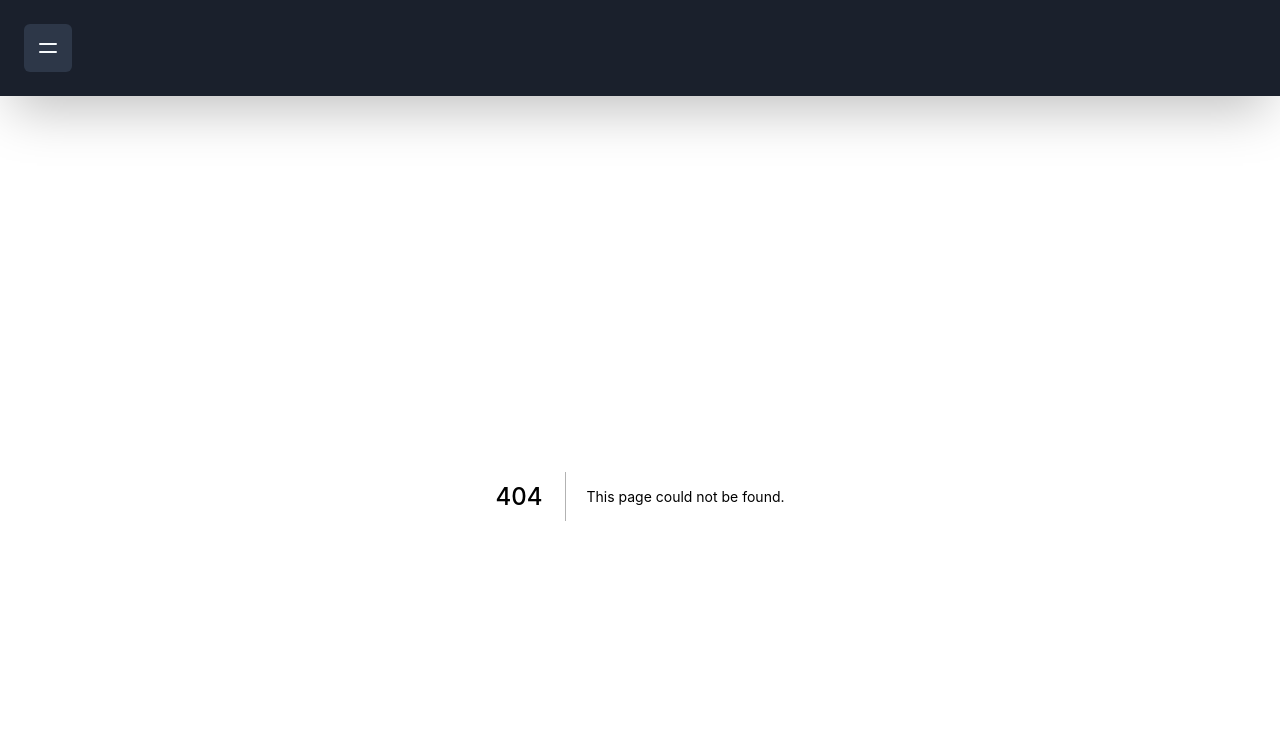
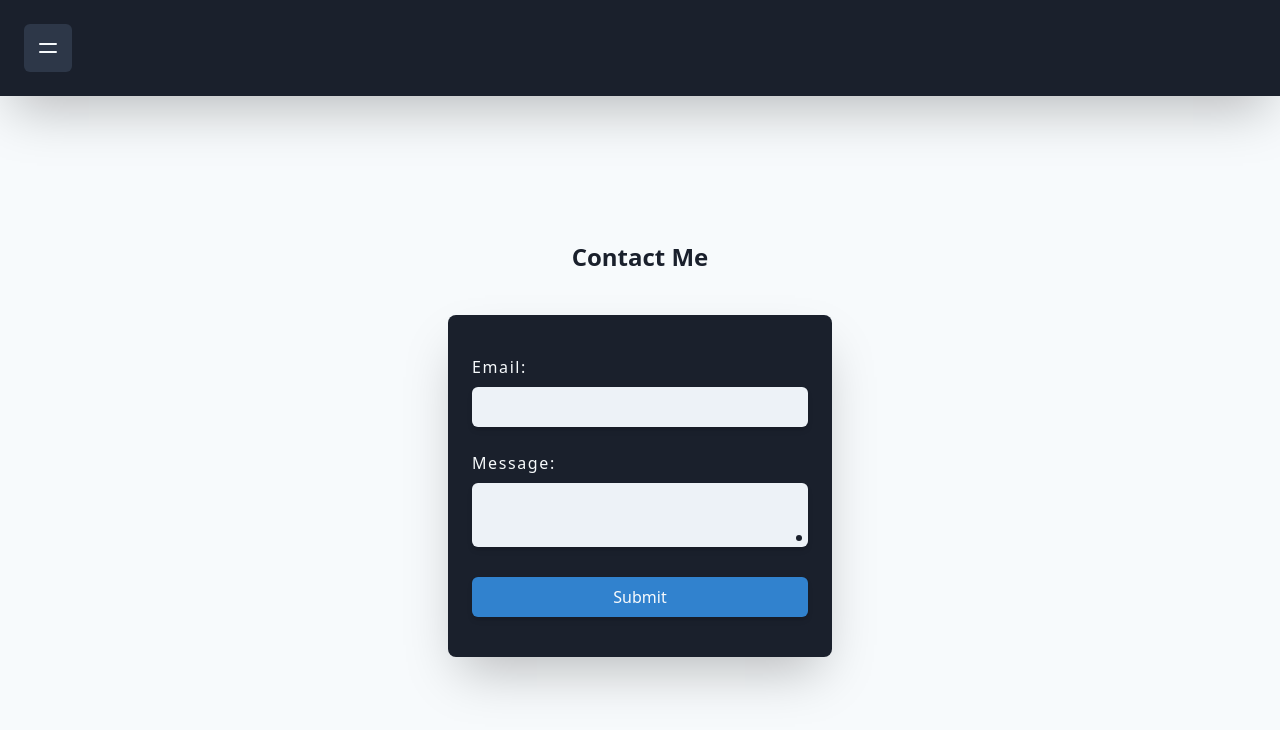
Before and after one commit to AHBruns/mercury, a Next.js app: page /contact-me in a window 1280 px wide. Before the commit this address had no page. Shown: the top 730 px of the page. Built offline with nearby package versions, Linux system fonts and the light colour scheme.

Commit message:
AHB :: contact me

```diff
--- a/components/Header.js
+++ b/components/Header.js
@@ -5,7 +5,7 @@ export default ({ data }) => {
   const [menuIsOpen, setMenuIsOpen] = useState(false);
 
   return (
-    <>
+    <div className="relative">
       <nav className="sticky top-0 left-0 right-0 z-20 flex flex-wrap p-3 bg-gray-900">
         <button
           className="z-20 flex items-center justify-center p-3 m-3 text-gray-100 transition-all duration-1000 ease-in-out transform bg-gray-800 rounded-md focus:outline-none hover:rounded-full hover:rotate-180 focus:bg-gray-700"
@@ -47,7 +47,7 @@ export default ({ data }) => {
         </button>
       </nav>
       <div
-        className={`fixed p-3 bg-gray-900 w-full transition-all ease-in-out duration-1000 border-gray-800 border-t-2 border-solid block shadow-2xl transform ${
+        className={`absolute p-3 bg-gray-900 w-full transition-all ease-in-out duration-1000 border-gray-800 border-t-2 border-solid block shadow-2xl transform ${
           menuIsOpen ? "translate-y-0 -mb-0" : "-translate-y-full -mb-32"
         }`}
       >
@@ -76,6 +76,6 @@ export default ({ data }) => {
           )}
         </nav>
       </div>
-    </>
+    </div>
   );
 };
--- a/pages/_app.js
+++ b/pages/_app.js
@@ -6,20 +6,19 @@ import "../tailwind.css";
 const staticProps = {
   navBar: [
     { text: "Home", href: "/" },
+    { text: "Skills", href: "/skills" },
     { text: "Portfolio", href: "/portfolio" },
-    // { text: "Projects", href: "/projects" },
-    { text: "Skills", href: "/skills" },
     { text: "Résumé", href: "/alex-bruns-resume.pdf" },
-    // { text: "Contact Me", href: "/contact-me" },
+    { text: "Contact Me", href: "/contact-me" },
   ],
 };
 
 export default ({ Component, pageProps }) => {
   return (
-    <>
+    <div className="flex flex-col min-h-screen">
       <Header data={staticProps.navBar} />
       <Component {...pageProps} />
       <script> </script>
-    </>
+    </div>
   );
 };
--- /dev/null
+++ b/pages/contact-me.js
@@ -0,0 +1,63 @@
+import React, { useState } from "react";
+
+export default () => {
+  const [status, setStatus] = useState("");
+
+  const submitForm = async (ev) => {
+    ev.preventDefault();
+    const form = ev.target;
+    const data = new FormData(form);
+    const xhr = new XMLHttpRequest();
+    xhr.open(form.method, form.action);
+    xhr.setRequestHeader("Accept", "application/json");
+    xhr.onreadystatechange = () => {
+      if (xhr.readyState !== XMLHttpRequest.DONE) return;
+      if (xhr.status === 200) {
+        form.reset();
+        setStatus("SUCCESS");
+      } else {
+        setStatus("ERROR");
+      }
+    };
+    xhr.send(data);
+  };
+
+  return (
+    <div className="flex flex-col items-center justify-center flex-1 w-screen px-4 py-10 bg-gray-100">
+      <h1 className="text-2xl font-bold text-gray-900">Contact Me</h1>
+      <form
+        onSubmit={submitForm}
+        action="https://formspree.io/mgelnpeg"
+        method="POST"
+        className="flex flex-col w-full max-w-sm px-6 py-10 mt-10 bg-gray-900 rounded-lg shadow-2xl"
+      >
+        <label className="tracking-widest text-gray-100 text-md">Email:</label>
+        <input
+          type="email"
+          name="email"
+          className="px-4 py-2 mt-2 text-gray-900 placeholder-gray-800 bg-gray-200 rounded-md shadow-md focus:outline-none hover:bg-gray-300 focus:bg-gray-100"
+        />
+        <label className="mt-6 tracking-widest text-gray-100 text-md">
+          Message:
+        </label>
+        <div className="mt-2 textarea-dragger">
+          <textarea
+            type="text"
+            name="message"
+            className="w-full px-4 py-2 text-gray-900 placeholder-gray-800 bg-gray-200 rounded-md shadow-md focus:outline-none hover:bg-gray-300 focus:bg-gray-100"
+          />
+        </div>
+        {status === "SUCCESS" ? (
+          <p className="mt-6 text-gray-100">Thanks!</p>
+        ) : (
+          <button className="p-2 mt-6 text-gray-100 bg-blue-600 rounded-md shadow-md focus:outline-none focus:bg-blue-700 hover:bg-blue-500">
+            Submit
+          </button>
+        )}
+        {status === "ERROR" && (
+          <p className="mt-6 text-gray-100">Ooops! There was an error.</p>
+        )}
+      </form>
+    </div>
+  );
+};
--- a/pages/index.js
+++ b/pages/index.js
@@ -2,7 +2,7 @@ import React from "react";
 
 export default () => {
   return (
-    <div className="flex flex-col items-center justify-center w-screen h-screen pt-32 -mt-32 bg-gray-100">
+    <div className="flex flex-col items-center justify-center flex-1 w-screen bg-gray-100">
       <h1 className="text-6xl font-bold">
         <span className="text-blue-600">Alex</span>&nbsp;
         <span className="text-gray-700">Bruns</span>
--- a/pages/skills.js
+++ b/pages/skills.js
@@ -1,27 +1,9 @@
-import React, { useState, useEffect } from "react";
-
-const shuffle = (array) => {
-  var currentIndex = array.length,
-    temporaryValue,
-    randomIndex;
-  while (0 !== currentIndex) {
-    randomIndex = Math.floor(Math.random() * currentIndex);
-    currentIndex -= 1;
-    temporaryValue = array[currentIndex];
-    array[currentIndex] = array[randomIndex];
-    array[randomIndex] = temporaryValue;
-  }
-  return array;
-};
+import React, { useState } from "react";
 
 export default ({ skills, tags }) => {
   const [pickedTags, setPickedTags] = useState([]);
   const [unpickedTags, setUnpickedTags] = useState([...tags]);
   const [filteringIsOpen, setFilteringIsOpen] = useState(false);
-
-  useEffect(() => {
-    shuffle(skills);
-  }, [skills]);
 
   return (
     <div>
@@ -136,7 +118,7 @@ export default ({ skills, tags }) => {
           .map((skill) => {
             return (
               <div className="p-2" key={skill.name}>
-                <div className="px-2 py-1 bg-blue-500 rounded-lg hover:bg-blue-400 focus:bg-blue-600 hover:shadow-lg">
+                <div className="px-2 py-1 text-gray-900 bg-blue-500 rounded-lg shadow-sm hover:bg-blue-400 focus:bg-blue-600 hover:shadow-lg">
                   <h1>{skill.name}</h1>
                 </div>
               </div>
@@ -149,6 +131,20 @@ export default ({ skills, tags }) => {
 };
 
 export const getStaticProps = async () => {
+  const shuffle = (array) => {
+    var currentIndex = array.length,
+      temporaryValue,
+      randomIndex;
+    while (0 !== currentIndex) {
+      randomIndex = Math.floor(Math.random() * currentIndex);
+      currentIndex -= 1;
+      temporaryValue = array[currentIndex];
+      array[currentIndex] = array[randomIndex];
+      array[randomIndex] = temporaryValue;
+    }
+    return array;
+  };
+
   const skills = [
     {
       name: "React",
@@ -434,7 +430,65 @@ export const getStaticProps = async () => {
       name: "Now.sh",
       tags: ["Platform"],
     },
+    {
+      name: "VSCode",
+      tags: ["IDE"],
+    },
+    {
+      name: "WebStorm",
+      tags: ["IDE"],
+    },
+    {
+      name: "Jet Brains",
+      tags: ["IDE"],
+    },
+    {
+      name: "IntelliJ",
+      tags: ["IDE"],
+    },
+    {
+      name: "PyCharm",
+      tags: ["IDE"],
+    },
+    {
+      name: "Visual Studio",
+      tags: ["IDE"],
+    },
+    {
+      name: "Linux",
+      tags: ["OS"],
+    },
+    {
+      name: "Ubuntu",
+      tags: ["OS"],
+    },
+    {
+      name: "Debian",
+      tags: ["OS"],
+    },
+    {
+      name: "Open BSD",
+      tags: ["OS"],
+    },
+    {
+      name: "OSX",
+      tags: ["OS"],
+    },
+    {
+      name: "Windows",
+      tags: ["OS"],
+    },
+    {
+      name: "Postman",
+      tags: ["API"],
+    },
+    {
+      name: "NPM",
+      tags: ["JS", "Web", "Platform"],
+    },
   ];
+
+  shuffle(skills);
 
   let tags = new Set();
   skills.forEach((skill) => {
--- a/tailwind.css
+++ b/tailwind.css
@@ -6,6 +6,22 @@ body {
   background-color: #f7fafc;
 }
 
-.--chrome-transition-bug-fix {
-  -webkit-transform: translateZ(0);
+textarea::-webkit-resizer {
+  background-color: rgba(0, 0, 0, 0);
 }
+
+.textarea-dragger {
+  position: relative;
+}
+
+.textarea-dragger::after {
+  content: "";
+  width: 6px;
+  height: 6px;
+  position: absolute;
+  right: 0.375rem;
+  bottom: calc(6px + 0.375rem);
+  border-radius: 50%;
+  background-color: #1a202c;
+  pointer-events: none;
+}
```
